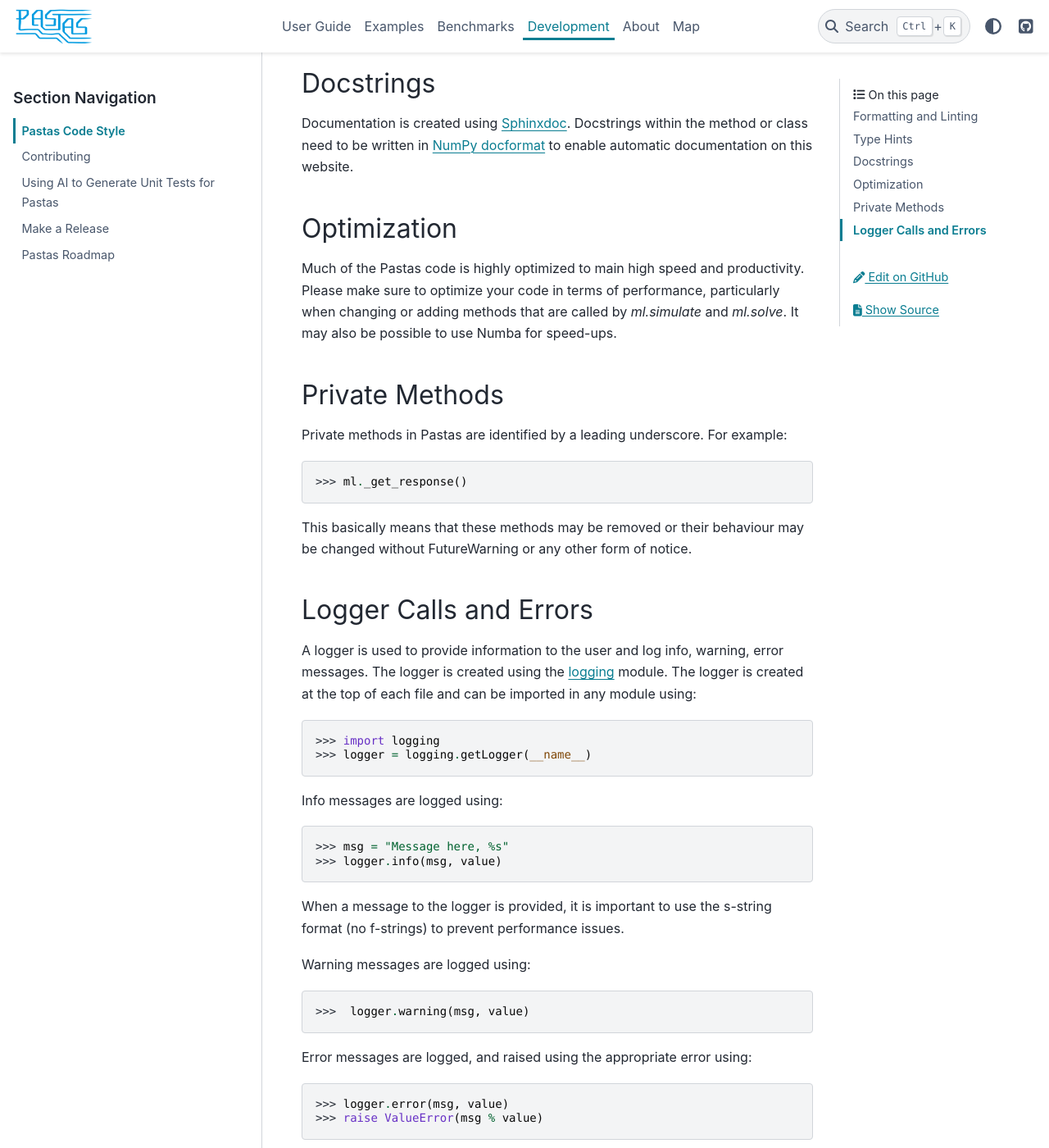
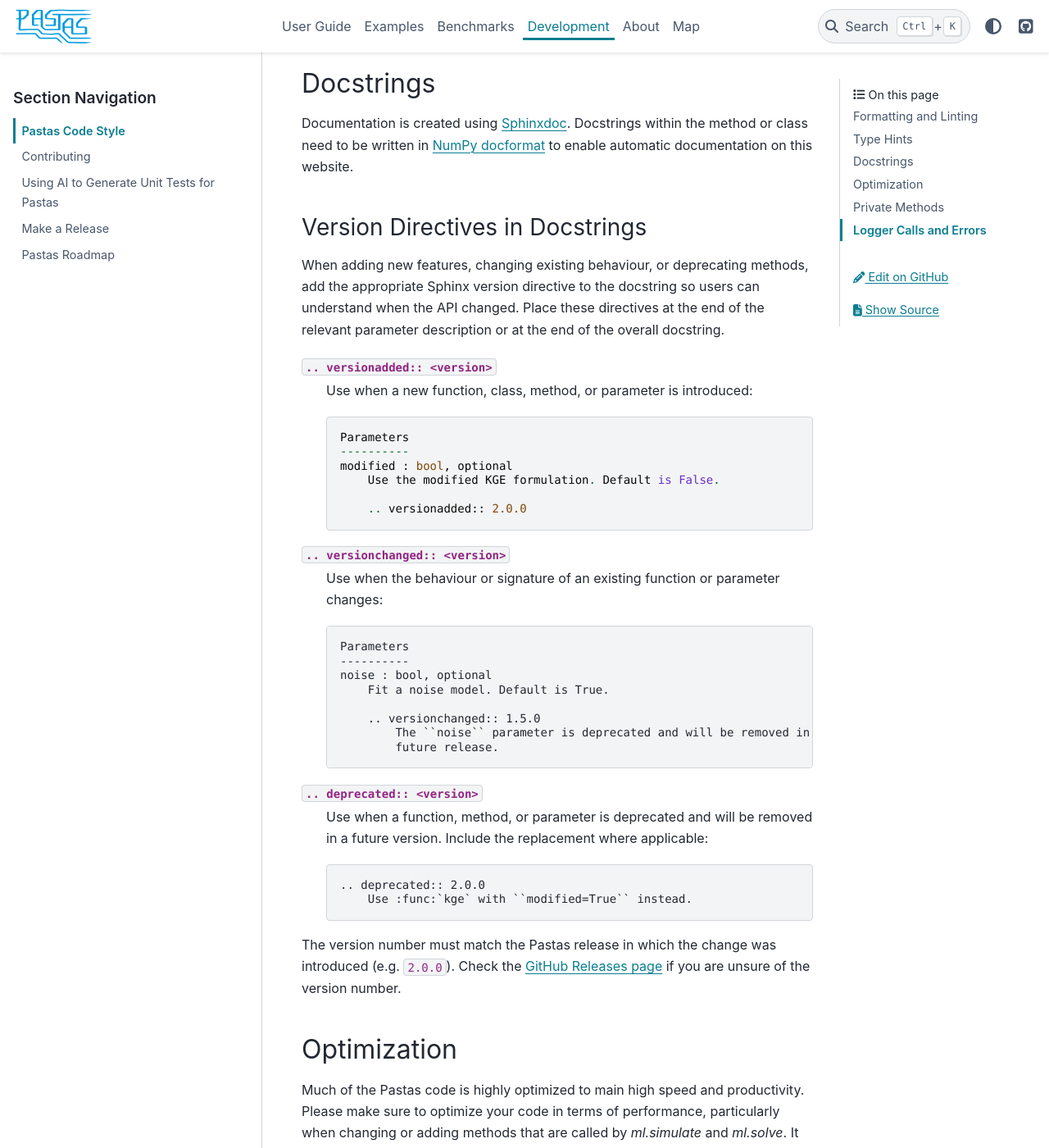
Before and after one commit to pastas/pastas, a Sphinx documentation site: the page built from doc/developers/code_style.rst, in a window 1280 px wide and 1400 px high, scrolled down 637 px. Shown: the whole window at 82% size. Built offline with Sphinx 7.4.7 and the PyData theme 0.15.4, drawn with Linux system fonts in a browser that asks for light colours; pages that are not in the unit, such as notebooks, are missing from menus.

Commit message:
docs: add Sphinx version directives section to code_style.rst

```diff
--- a/doc/developers/code_style.rst
+++ b/doc/developers/code_style.rst
@@ -24,6 +24,48 @@ Documentation is created using `Sphinxdoc <http://www.sphinx-doc.org>`_.
 Docstrings within the method or class need to be written in `NumPy docformat
 <https://numpydoc .readthedocs.io/en/latest/format.html#docstring-standard>`_
 to enable automatic documentation on this website.
+
+Version Directives in Docstrings
+~~~~~~~~~~~~~~~~~~~~~~~~~~~~~~~~~
+When adding new features, changing existing behaviour, or deprecating methods,
+add the appropriate Sphinx version directive to the docstring so users can
+understand when the API changed. Place these directives at the end of the
+relevant parameter description or at the end of the overall docstring.
+
+``.. versionadded:: <version>``
+    Use when a new function, class, method, or parameter is introduced::
+
+        Parameters
+        ----------
+        modified : bool, optional
+            Use the modified KGE formulation. Default is False.
+
+            .. versionadded:: 2.0.0
+
+``.. versionchanged:: <version>``
+    Use when the behaviour or signature of an existing function or parameter
+    changes::
+
+        Parameters
+        ----------
+        noise : bool, optional
+            Fit a noise model. Default is True.
+
+            .. versionchanged:: 1.5.0
+                The ``noise`` parameter is deprecated and will be removed in a
+                future release.
+
+``.. deprecated:: <version>``
+    Use when a function, method, or parameter is deprecated and will be
+    removed in a future version. Include the replacement where applicable::
+
+        .. deprecated:: 2.0.0
+            Use :func:`kge` with ``modified=True`` instead.
+
+The version number must match the Pastas release in which the change was
+introduced (e.g. ``2.0.0``). Check the
+`GitHub Releases page <https://github.com/pastas/pastas/releases>`_ if you
+are unsure of the version number.
 
 Optimization
 ------------
```
